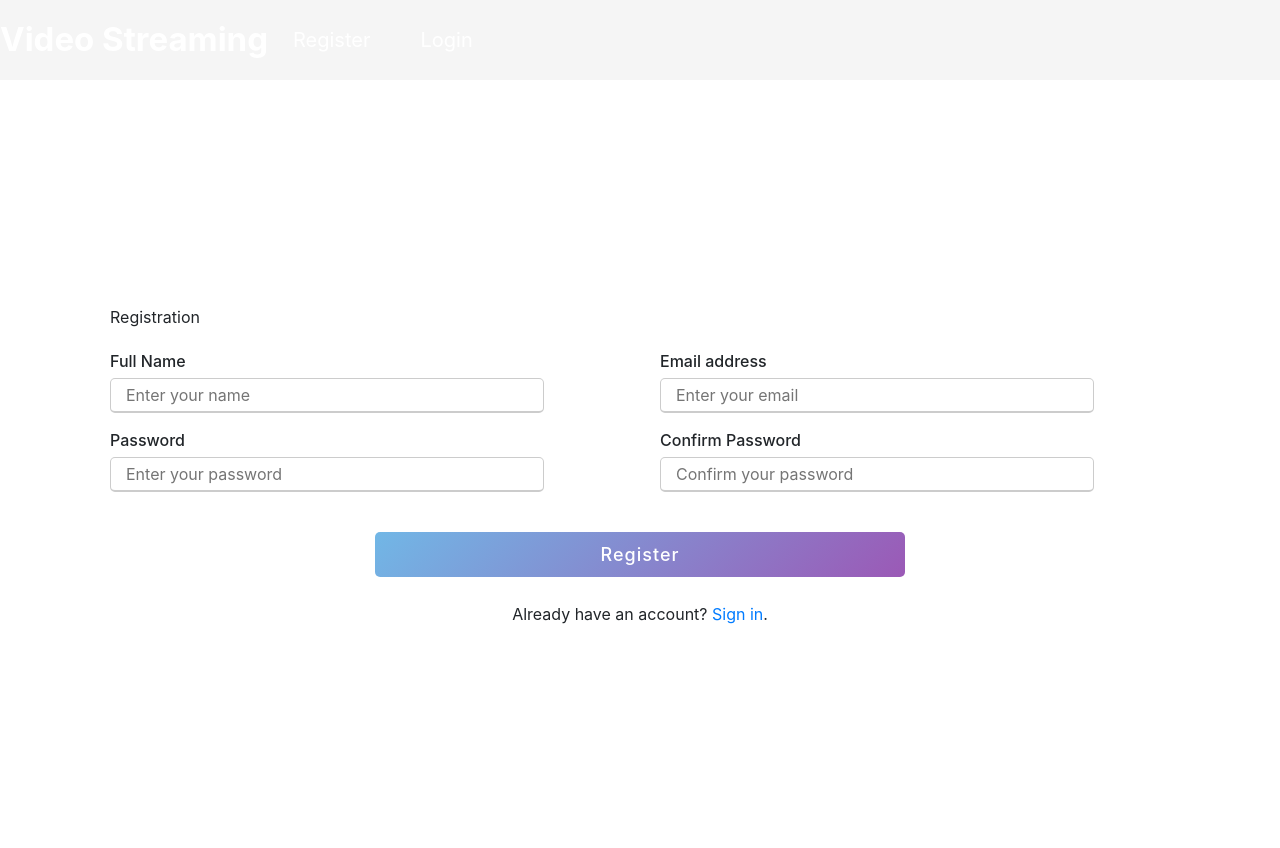
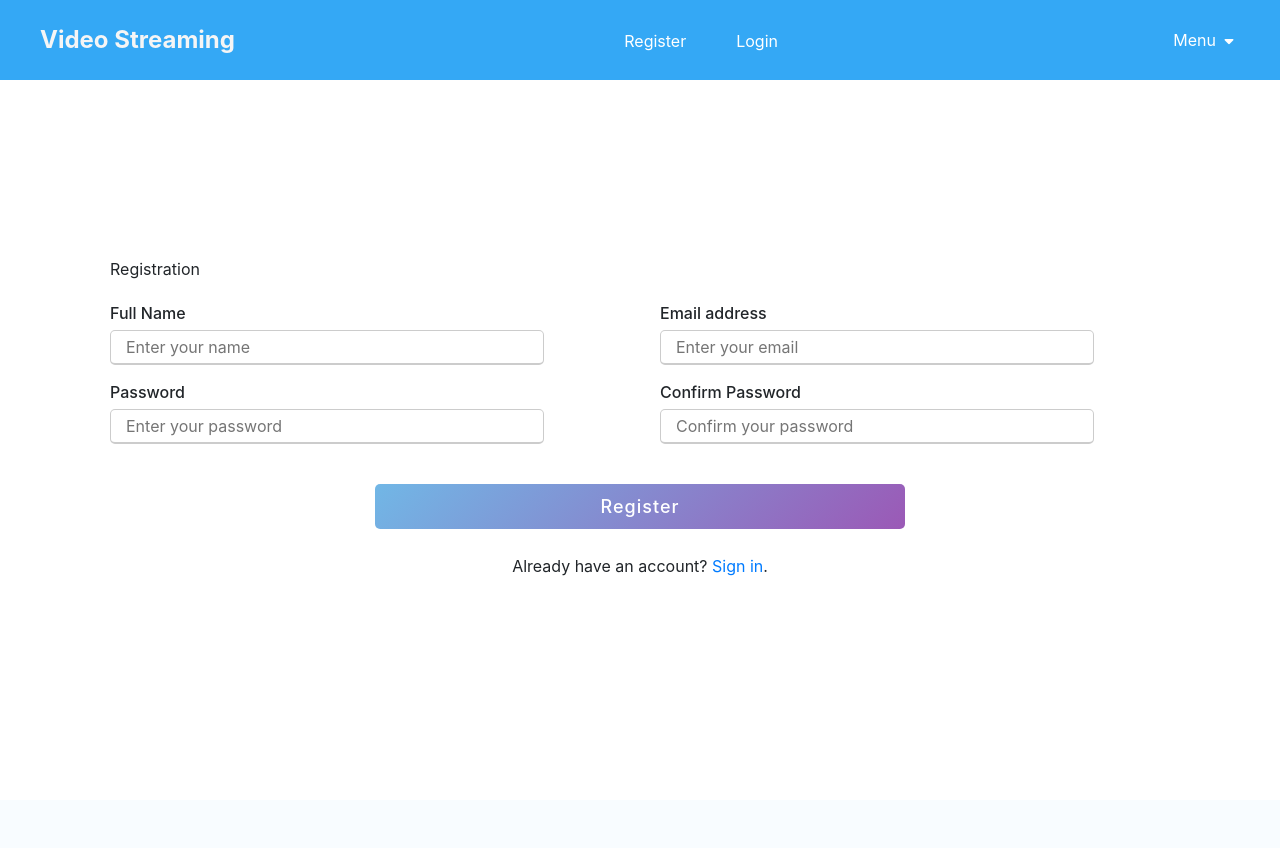
Before and after one commit to bsheshwor/HomeSurveillance, a Flask app: page /signout in a window 1280 px wide. After the commit the page ends 576 px from the top, so only its background shows below. Run offline with Flask 2, Linux system fonts and the light colour scheme; parts of the project's set-up code (start-up, migrations or seed data) failed here and were passed over; some libraries are stand-ins or nearby versions.

Commit message:
Reupdated Design

```diff
--- a/main.py
+++ b/main.py
@@ -163,7 +163,6 @@
 
             user_data = records.find_one({"email": email})
             new_email = user_data["email"]
-
             return render_template("base.html", email=new_email)
     return render_template("register.html")
 
@@ -188,10 +187,10 @@
             if bcrypt.check_password_hash(passwordcheck, password):
                 session["email"] = email_val
                 session["relation"] = relation
-                return redirect(url_for("index"))
+                return redirect(url_for("base"))
             else:
                 if "email" in session:
-                    return redirect(url_for("index.html"))
+                    return redirect(url_for("base.html"))
                 message = "Wrong password"
                 return render_template("login.html", message=message)
         else:
--- a/static/css/base.css
+++ b/static/css/base.css
@@ -6,50 +6,66 @@
 header{
     display: flex;
     justify-content: space-around;
-    background-color: whitesmoke;
+    background-color: #34a8f5;
     height: 10vh;
     align-items: center;
     width: 100%;
+    padding: 0rem 2.5rem;
 
 }
 .logo{
     position: relative;
     padding: 0px;
-    font-size: 33px;
+    font-size: 24px;
     font-weight:bold;
-    color: white;
+    color: whitesmoke;
 }
 .custom__form-control{
     width: auto;
     margin: 0 1rem;
+    flex: 0.4;
+    display: flex;
+    align-items: center;
+    justify-content: center;
+
+}
+.custom__form-control input{
+    flex: 1;
+    border: none;
+    border-radius: 5px;
+    padding: .1rem;
+}
+.custom__form-control button{
+    border: none;
+    border-radius: 5px;
+    padding: .1rem;
+    margin-left: .2rem;
 }
 .navlinks ul{
    display: flex;
    height: 100%;
    margin: 0;
+   justify-content: center;
    align-items: center;
 }
 
 .navlinks li{
-    margin: 25px;
+    margin: 0 25px;
     font-size: 20px;
     list-style: none;
 }
 .navlinks li a{
     text-decoration: none;
+    font-size: 16px;
     color: white;
 }
 .custom-styling__navLinks{
     flex: 1 !important;
 }
 
-header .logo:hover{
-    background: #979da1;
-
-}
 a:hover{
-    background: #979da1;
-
+    background: #2d99e0;
+    border-radius: 10%;
 }
 
 
@@ -130,3 +146,60 @@
     padding: 3rem 5rem;
     justify-content: center;
 }
+
+/* Dropdown Button */
+.dropbtn {
+    background-color: #34a8f5;
+    color: white;
+    padding: 6px;
+    font-size: 16px;
+    border: none;
+  }
+
+  /* The container <div> - needed to position the dropdown content */
+  .dropdown {
+    position: relative;
+    display: inline-block;
+  }
+
+  /* Dropdown Content (Hidden by Default) */
+  .dropdown-content {
+    display: none;
+    position: absolute;
+    background-color: #fdfdfd;
+    min-width: 160px;
+    box-shadow: 0px 8px 16px 0px rgba(0,0,0,0.2);
+    z-index: 1;
+    transform: translateX(-50%);
+  }
+
+  /* Links inside the dropdown */
+  .dropdown-content a {
+    color: black;
+    padding: 12px 16px;
+    text-decoration: none;
+    display: block;
+  }
+
+  /* Change color of dropdown links on hover */
+  .dropdown-content a:hover {background-color: whitesmoke;}
+
+  /* Show the dropdown menu on hover */
+  .dropdown:hover .dropdown-content {display: block;}
+
+  /* Change the background color of the dropdown button when the dropdown content is shown */
+  .dropdown:hover .dropbtn {background-color: #71b7e6;}
+
+/* .dropbtn{
+    position: relative;
+}
+  .dropbtn::after{
+
+    position: absolute;
+    content: '>';
+    top: 50%;
+    transform: translateY(-50%);
+    right: 0;
+
+
+  } */
--- a/static/css/master.css
+++ b/static/css/master.css
@@ -1,11 +1,14 @@
 body {
 	padding: 0;
 	margin: 0;
+  height: 100vh;
+  width: 100%;
 }
 .container {
 	position: relative;
 	margin-top: 100px;
   margin-bottom: 100px;
+
 }
 .container img {
 	display: block;
--- a/templates/base.html
+++ b/templates/base.html
@@ -7,9 +7,9 @@
 
     <link rel="stylesheet" href="https://stackpath.bootstrapcdn.com/bootstrap/4.3.1/css/bootstrap.min.css" integrity="sha384-ggOyR0iXCbMQv3Xipma34MD+dH/1fQ784/j6cY/iJTQUOhcWr7x9JvoRxT2MZw1T" crossorigin="anonymous">
     <link rel="stylesheet" href="https://cdnjs.cloudflare.com/ajax/libs/font-awesome/4.7.0/css/font-awesome.min.css">
-    <link rel="stylesheet" href="static/css/base.css">
+    <link rel="stylesheet" href="{{ url_for('static', filename='css/base.css')}}">
     <link href="https://fonts.googleapis.com/css2?family=Nunito:ital@1&display=swap" rel="stylesheet">
-
+    <link rel="stylesheet" href="https://cdnjs.cloudflare.com/ajax/libs/font-awesome/5.15.3/css/all.min.css" integrity="sha512-iBBXm8fW90+nuLcSKlbmrPcLa0OT92xO1BIsZ+ywDWZCvqsWgccV3gFoRBv0z+8dLJgyAHIhR35VZc2oM/gI1w==" crossorigin="anonymous" referrerpolicy="no-referrer" />
 </head>
 <body>
 
@@ -23,32 +23,39 @@
                 <li><a href="index">Home</a></li>
                 <li><a href="newentry">New Data</a></li>
                 <li><a href="csv">History</a></li>
-                {% if relation == "admin"%}
-                <li><a href="admin">Admin</a></li>
-                {%endif%}
 
                 {% else %}
                 <li><a href="register">Register</a></li>
                 <li><a href="login">Login</a></li>
                 {% endif %}
-                {% if email %}
-                <li><a href="signout">Logout</a></li>
-                {%endif%}
             </ul>
         </div>
 
 
         {% if email%}
-        <h6 style="color: azure; font-size: 18px;font-family:'Nunito'; font-style: italic; margin: 0px;">Hello, {{email}}</h6>
+        <h6 style="color: azure; font-size: 18px;font-family:'Nunito'; font-style: italic; margin: 0px; margin-right: 80px;">Hello, {{email}}</h6>
         <form class="custom__form-control" action="{{ url_for('search')}}" method="POST">
             <input type="text" style="width: 100px;" placeholder="Search.." name="search">
             <button type="submit"><i class="fa fa-search" style="width: 30px;"></i></button>
         </form>
         {% endif %}
 
+        <div class="dropdown">
+            <button class="dropbtn" style="display: flex; align-items: center; justify-content: center;"><span style="display: block;">Menu</span><span style=" display: block; margin-left: .5rem; transform: translateY(-8%);"><i class="fas fa-sort-down"></i></span></button>
+            <div class="dropdown-content">
+                {% if relation == "admin"%}
+                <a href="admin">Admin</a>
+                {%endif%}
+                <a href="#">About Us</a>
+                <a href="#">Contact</a>
+                {% if email %}
+                <a href="signout">Logout</a>
+                {%endif%}
+            </div>
+        </div>
+
 
     </header>
-    <br><br>
     <section class="Form_container">
        {% block content %}
 
--- a/templates/login.html
+++ b/templates/login.html
@@ -3,7 +3,7 @@
 
 {% block content %}
 
-<link rel="stylesheet" href="static/css/master.css">
+<link rel="stylesheet" href="{{ url_for('static', filename='css/master.css')}}">
 
 <body>
   <div class="container">
--- a/templates/register.html
+++ b/templates/register.html
@@ -3,7 +3,7 @@
 
 {% block content %}
 
-<link rel="stylesheet" href="static/css/master.css">
+<link rel="stylesheet" href="{{ url_for('static', filename='css/master.css')}}">
 <body>
   <div class="container_a">
     <div class="title">Registration</div>
```
Also changed, not shown: t.jpeg.
